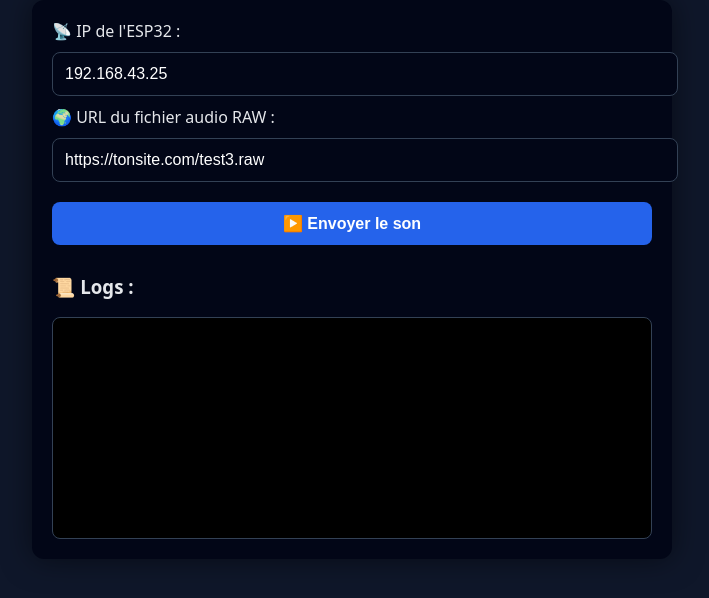
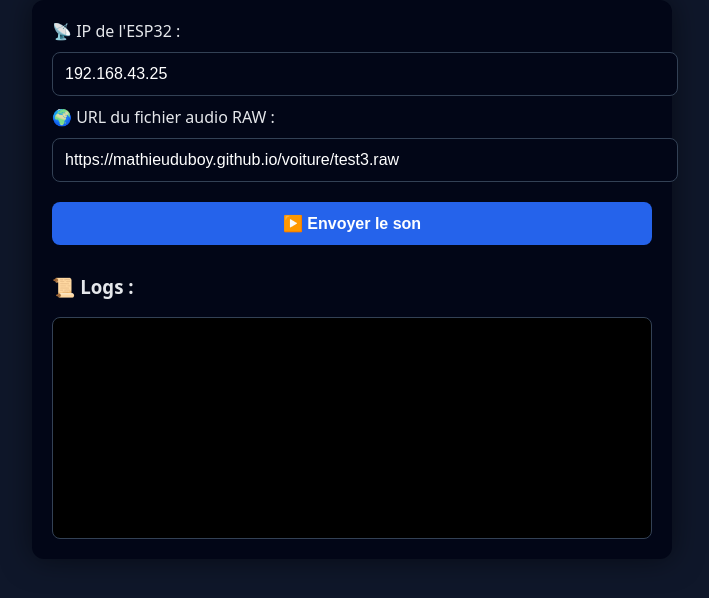
Before and after one commit to MathieuDuboy/voiture, a plain HTML site: page index.html in a window 1280 px wide. Shown: the part 106-704 px from the top of the page, without its empty margins (288-997 px from the left). Drawn offline with Linux system fonts and the light colour scheme.

Commit message:
Update index.html

```diff
--- a/index.html
+++ b/index.html
@@ -79,7 +79,7 @@ button:disabled {
 <input id="ip" value="192.168.43.25">
 
 <label>🌍 URL du fichier audio RAW :</label>
-<input id="audioUrl" value="https://tonsite.com/test3.raw">
+<input id="audioUrl" value="https://mathieuduboy.github.io/voiture/test3.raw">
 
 <button id="btn" onclick="start()">▶️ Envoyer le son</button>
 
```
